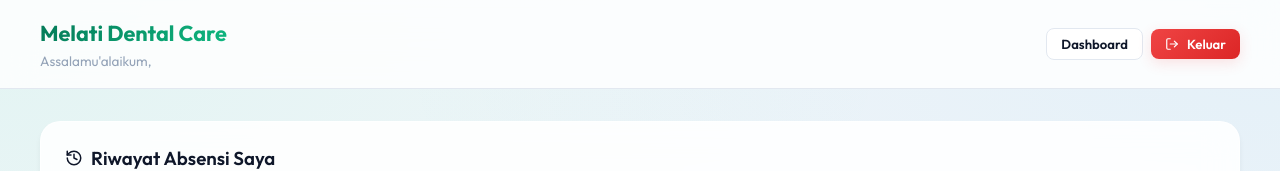
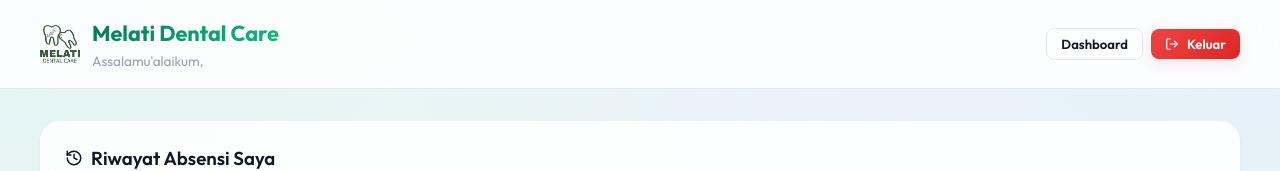
Before and after one commit to tafakamal/absen-melati, a React (Vite) app: page /#/ in a window 1280 px wide. Shown: the top 171 px of the page. Built offline with nearby package versions, Linux system fonts and the light colour scheme; no server answers; sample sign-in values are in the browser's storage.

Commit message:
feat: menetapkan logo2.png dari public sebagai logo default utama

```diff
--- a/src/pages/Attendance.jsx
+++ b/src/pages/Attendance.jsx
@@ -260,9 +260,11 @@ export default function Attendance() {
     <>
       <div className="page-header" style={{ position: 'sticky', top: 0, zIndex: 10 }}>
         <div className="page-header-left" style={{ display: 'flex', alignItems: 'center', gap: '12px' }}>
-          {clinicConfig?.logo && (
-            <img src={clinicConfig.logo.includes('/d/') ? `https://drive.google.com/thumbnail?id=${clinicConfig.logo.split('/d/')[1].split('/')[0]}&sz=w200` : clinicConfig.logo} alt="Logo" style={{ width: '40px', height: '40px', objectFit: 'contain', borderRadius: '8px' }} />
-          )}
+          <img
+            src={clinicConfig?.logo ? (clinicConfig.logo.includes('/d/') ? `https://drive.google.com/thumbnail?id=${clinicConfig.logo.split('/d/')[1].split('/')[0]}&sz=w200` : clinicConfig.logo) : '/logo2.png'}
+            alt="Logo"
+            style={{ width: '40px', height: '40px', objectFit: 'contain', borderRadius: '8px' }}
+          />
           <div>
             <div className="page-title">Melati Dental Care</div>
             <div className="page-subtitle">Assalamu'alaikum, <strong style={{ color: 'var(--text-primary)' }}>{user?.nama}</strong></div>
```
